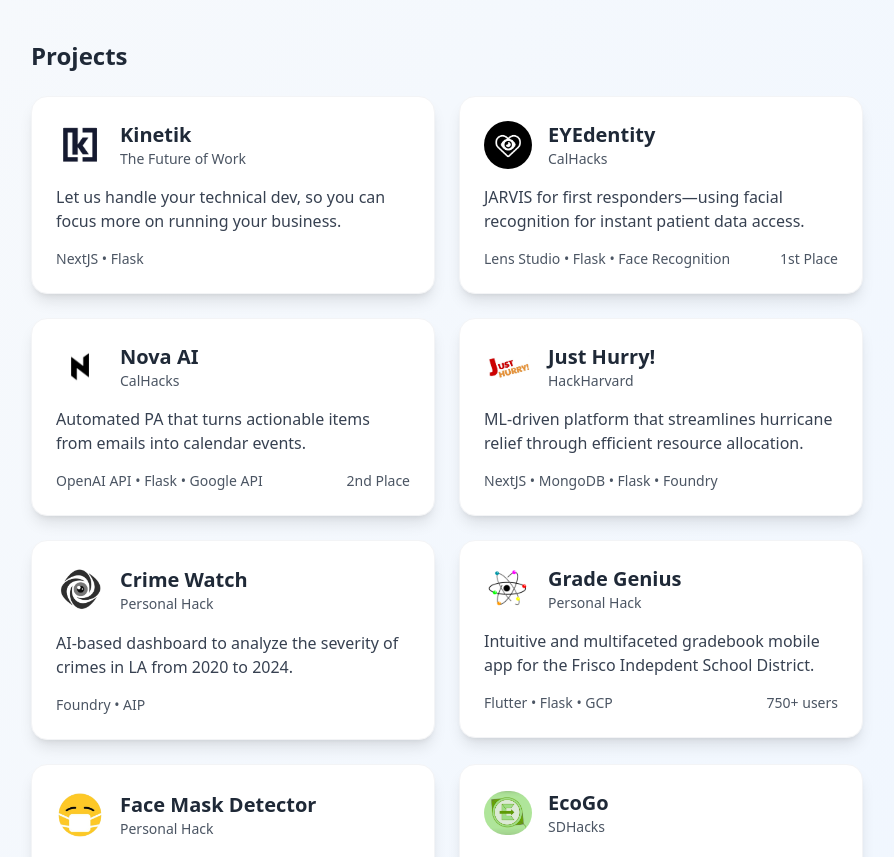
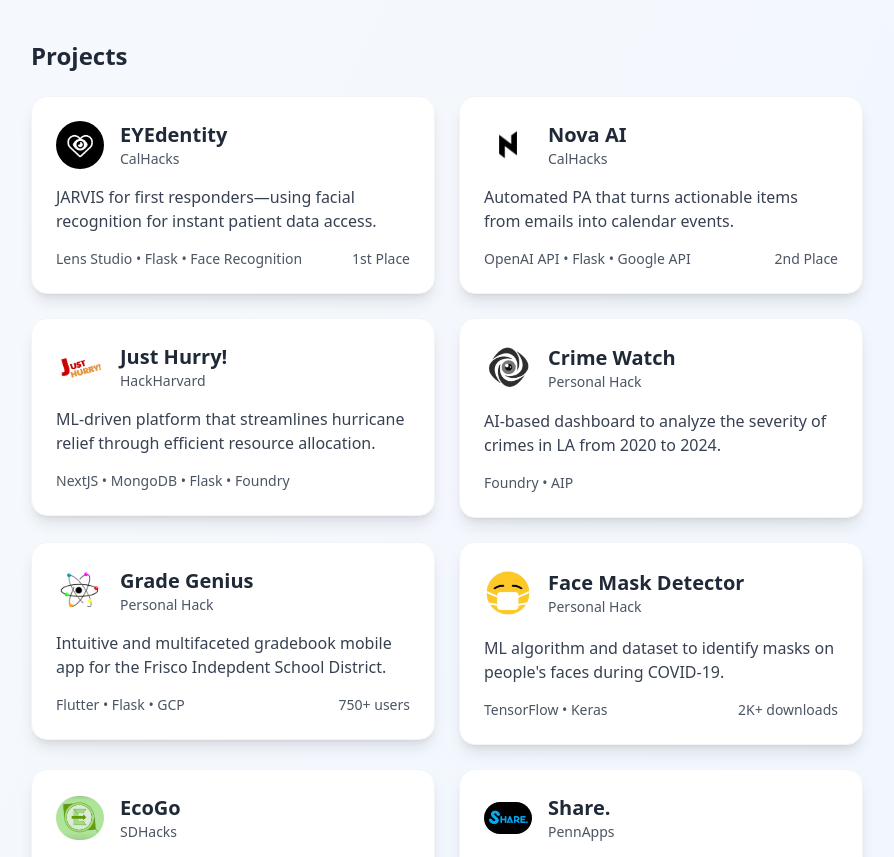
Before and after one commit to jpsingaraju/personal-website, a Next.js app: page /about in a window 1280 px wide. Shown: the part 1220-2077 px from the top of the page, without its empty margins (193-1087 px from the left). Built offline with nearby package versions, Linux system fonts and the light colour scheme.

Commit message:
removed project

```diff
--- a/app/about/page.js
+++ b/app/about/page.js
@@ -224,15 +224,6 @@
 
   const projects = [
     {
-      logo: "kinetik-logo.png",
-      title: "Kinetik",
-      details: "The Future of Work",
-      subtitle: "NextJS • Flask",
-      description:
-        "Let us handle your technical dev, so you can focus more on running your business.",
-      link: "https://kinetikgigs.com",
-    },
-    {
       logo: "eyedentity-logo.jpg",
       title: "EYEdentity",
       details: "CalHacks",
```
